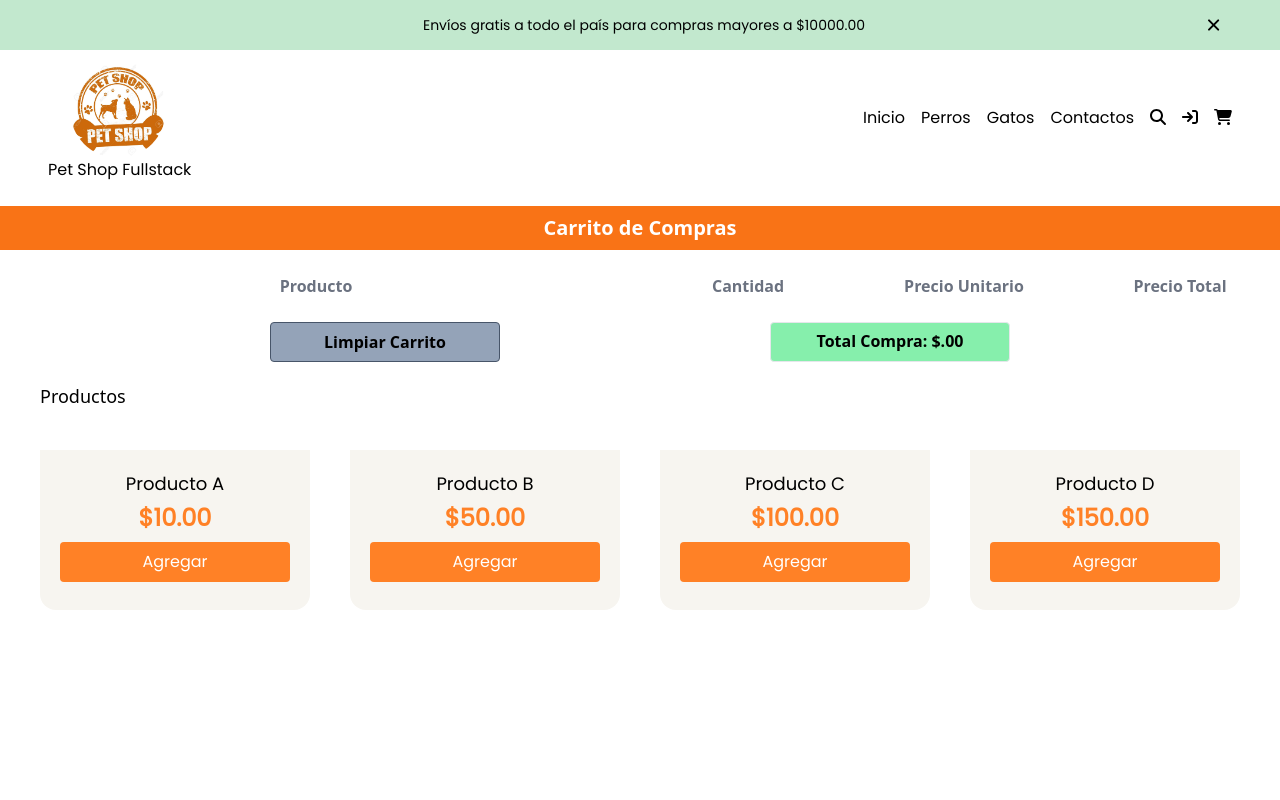
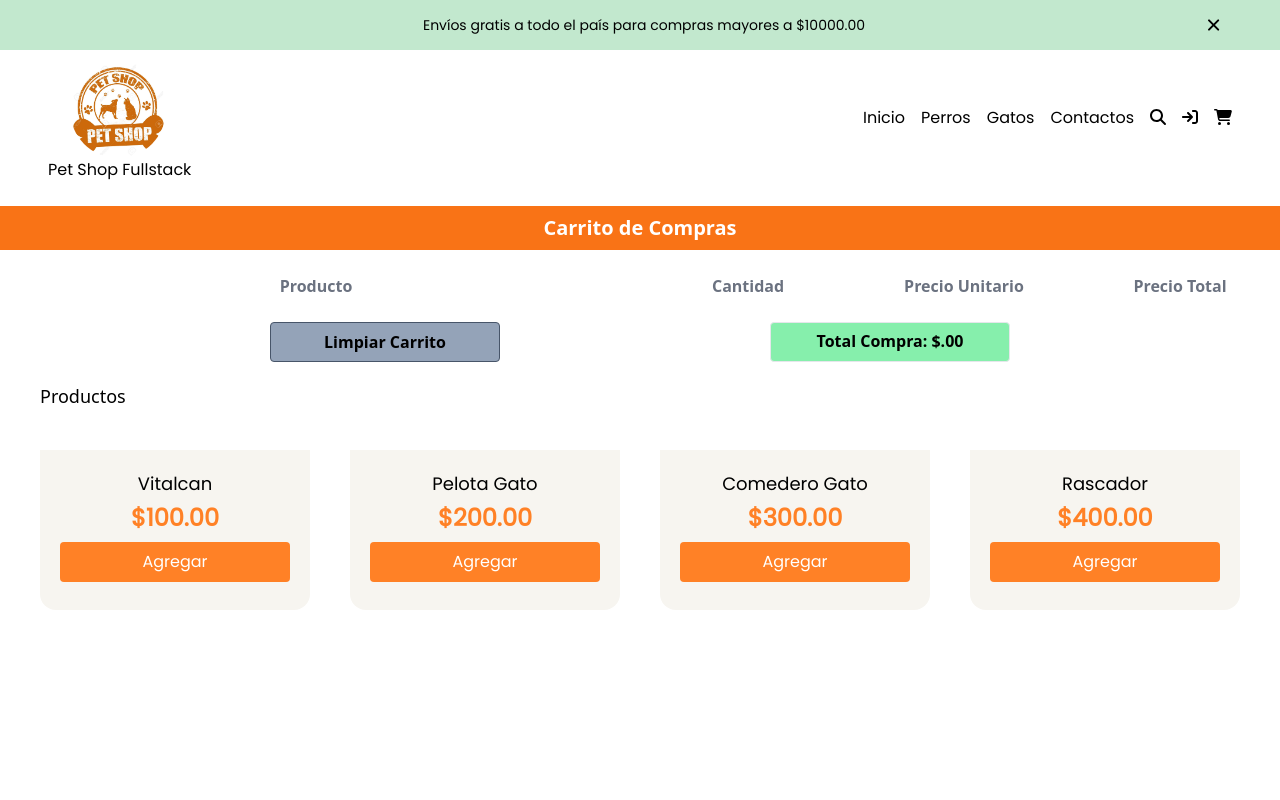
Before and after one commit to jdoors/WebProyect, a React (Create React App) app: page /ShoppingCart in a window 1280 px wide. Shown: the top 800 px of the page. Built offline with nearby package versions, Linux system fonts and the light colour scheme; data requests are answered from the project's data file; a web font is replaced by a local one.

Commit message:
Agregué funciones, falta continuar

```diff
--- a/src/assets/db.json
+++ b/src/assets/db.json
@@ -1,5 +1,5 @@
 {
-"ProductosGatos":[
+"products":[
     {
         "id":1,
         "name": "Vitalcan",
@@ -8,7 +8,7 @@
     },
     {
         "id":2,
-        "name": " Pelota Gato",
+        "name": "Pelota Gato",
         "price": 200
     },
     {
@@ -20,10 +20,7 @@
         "id":4,
         "name": "Rascador",
         "price": 400
-    }
-],
-
-"ProductosPerros":[
+    },
     {
         "id":5,
         "name": "Royal Canin",
--- a/src/components/Carrito/CartItem.js
+++ b/src/components/Carrito/CartItem.js
@@ -3,7 +3,7 @@ const CartItem = ({data, deleteFromCart, addToCart}) => {
     let {id, name, price, quantity} = data;
 
     return (
-        <div className='font-poppins mb-10 bg-orange-100 grid grid-cols-6 place-items-center gap-4 w-full'>
+        <div className='font-poppins mb-10 bg-yellow-200 grid grid-cols-6 place-items-center gap-4 w-full'>
             <div className='col-span-3 flex flex-col items-center gap-4 py-4'>
                 <h4 className='text-lg font-medium'>{name}</h4>
                 <button className="bg-red-400 text-white rounded w-28 h-8" onClick={() => deleteFromCart(id, true)}>Remove</button>
--- a/src/components/Carrito/ShoppingAction.js
+++ b/src/components/Carrito/ShoppingAction.js
@@ -1,4 +1,5 @@
 export const TYPES = {
+    READ_STATE: "READ_STATE",
     ADD_TO_CART:"ADD_TO_CART",
     REMOVE_ONE_PRODUCT: "REMOVE_ONE_PRODUCT",
     REMOVE_ALL_PRODUCTS: "REMOVE_ALL_PRODUCTS",
--- a/src/components/Carrito/ShoppingCart.js
+++ b/src/components/Carrito/ShoppingCart.js
@@ -1,15 +1,31 @@
-import React, { useReducer } from 'react'
+import React, { useReducer, useEffect } from 'react'
 import { shoppingReducer, shoppingInitialState } from './ShoppingReducer';
 import ProductItem from "./ProductItem";
 import CartItem from './CartItem';
 import { TYPES } from './ShoppingAction';
+import axios from "axios";
 
 const ShoppingCart = () => {
         const [state, dispatch] = useReducer(shoppingReducer, shoppingInitialState);
 
-        const {product, cart} = state;
+        const {products, cart} = state;
 
+        const updateState = async () => {
+          const productsURL = "http://localhost:3000/products/";
+          const cartURL = "http://localhost:3000/cart";
+          const resProducts = await axios.get(productsURL);
+          const resCart = await axios.get(cartURL);
+          const newProduct = await resProducts.data;
+          const newCartItem = await resCart.data;
 
+          dispatch({type: TYPES.READ_STATE, payload: [newProduct, newCartItem]})
+        }
+
+        useEffect(() => {
+          updateState()
+        }, [])
+
+        // Funciones
         const addToCart = (id) => {
           dispatch({type:TYPES.ADD_TO_CART, payload:id})
         };
@@ -26,10 +42,10 @@ const ShoppingCart = () => {
 
   return (
     <div className='mb-8'>
-        <h2 className='mt-5 text-lg sm:text-xl font-bold bg-orange-500 text-white text-center p-1 sm:p-2'>Carrito de Compras</h2>
+        <h2 className='p-1 mt-5 text-lg font-bold text-center text-white bg-orange-500 sm:text-xl sm:p-2'>Carrito de Compras</h2>
         <br/>
-        <div className='grid grid-cols-6 place-items-center gap-4'>
-          <h4 className='font-bold text-gray-500 col-span-3'>Producto</h4>
+        <div className='grid grid-cols-6 gap-4 place-items-center'>
+          <h4 className='col-span-3 font-bold text-gray-500'>Producto</h4>
           <h4 className='font-bold text-gray-500'>Cantidad</h4>
           <h4 className='font-bold text-gray-500'>Precio Unitario</h4>
           <h4 className='font-bold text-gray-500'>Precio Total</h4>
@@ -47,7 +63,7 @@ const ShoppingCart = () => {
         </div>
         <h3 className='mt-5 ml-10 text-lg font-medium'>Productos</h3>
         <article className="flex flex-wrap justify-evenly">
-          {product.map((product) => (<ProductItem key={product.id} data={product} addToCart={addToCart}/>))}
+          {products.map((product) => (<ProductItem key={product.id} data={product} addToCart={addToCart}/>))}
         </article>
     </div>
   )
--- a/src/components/Carrito/ShoppingReducer.js
+++ b/src/components/Carrito/ShoppingReducer.js
@@ -1,21 +1,29 @@
 import { TYPES } from "./ShoppingAction";
 
 export const shoppingInitialState = {
-    product: [
+    products: [
         { id: 1, name: "Producto A", price: 10 },
         { id: 2, name: "Producto B", price: 50 },
         { id: 3, name: "Producto C", price: 100 },
         { id: 4, name: "Producto D", price: 150 },
         { id: 5, name: "Producto E", price: 200 },
-        ],
-        cart: [],
+    ],
+    cart: [],
 };
 
 export function shoppingReducer(state, action) {
     switch (action.type) {
+        case TYPES.READ_STATE: {
+            return {
+                ...state,
+                products: action.payload[0],
+                cart: action.payload[1]
+            }
+        }
+
         case TYPES.ADD_TO_CART: {
 
-            let newItem = state.product.find(product => product.id === action.payload);
+            let newItem = state.products.find(product => product.id === action.payload);
 
             let iteminCart = state.cart.find(item=> item.id===newItem.id)
 
--- a/src/components/Pages/Home.js
+++ /dev/null
@@ -1,10 +0,0 @@
-import React from 'react'
-
-
-const Home = () => {
-return (
-    <h2> hola desde Inicio</h2>
-)
-}
-
-export default Home
```
